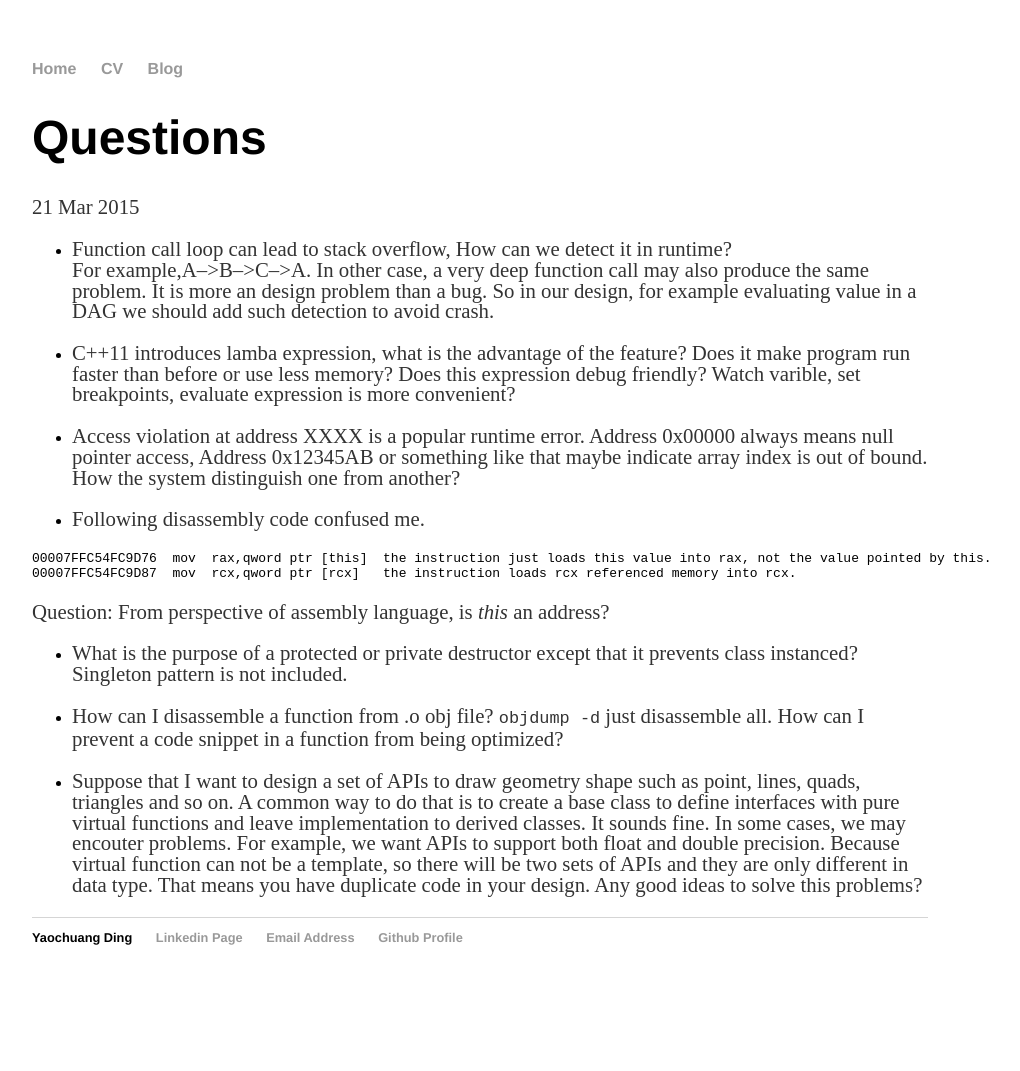
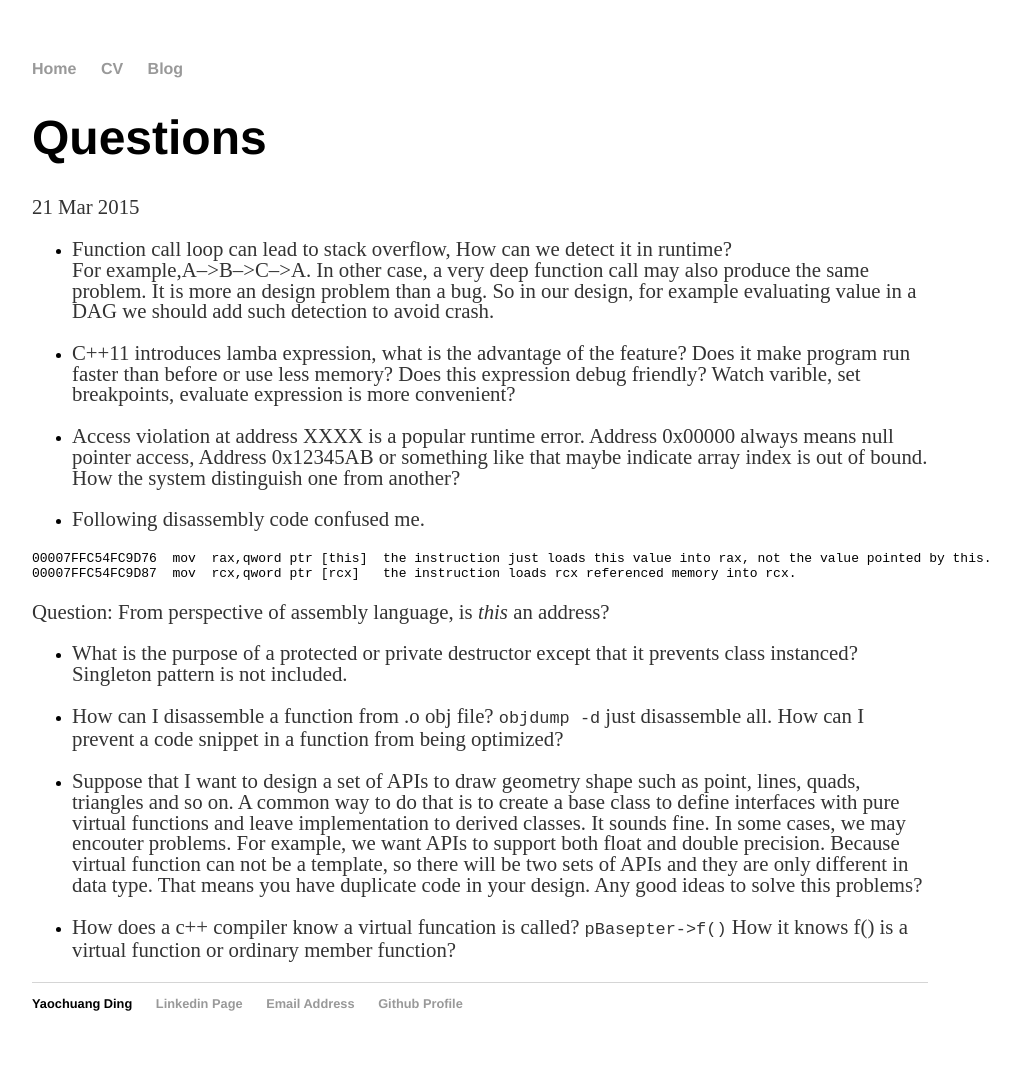
Before and after one commit to ychding11/ychding11.github.io, a Jekyll site: the page built from _posts/2015-03-21-Questions.md, in a window 1280 px wide. Shown: the whole page, without its empty margins (160-1180 px from the left). Built offline with Jekyll 4.4.1, drawn with Linux system fonts in a browser that asks for light colours; before the commit the page ends 1005 px from its top, so only the background shows below that.

Commit message:
1. add a question about virtual function identification.

```diff
--- a/_posts/2015-03-21-Questions.md
+++ b/_posts/2015-03-21-Questions.md
@@ -39,3 +39,7 @@ Question: From perspective of assembly language, is *this* an address?
   function can not be a template, so there will be two sets of APIs and they are only
   different in data type. That means you have duplicate code in your design. Any good
   ideas to solve this problems?
+
+- How does a c++ compiler know a virtual funcation is called?
+  `pBasepter->f()` How it knows f() is a virtual function or
+  ordinary member function?
```
